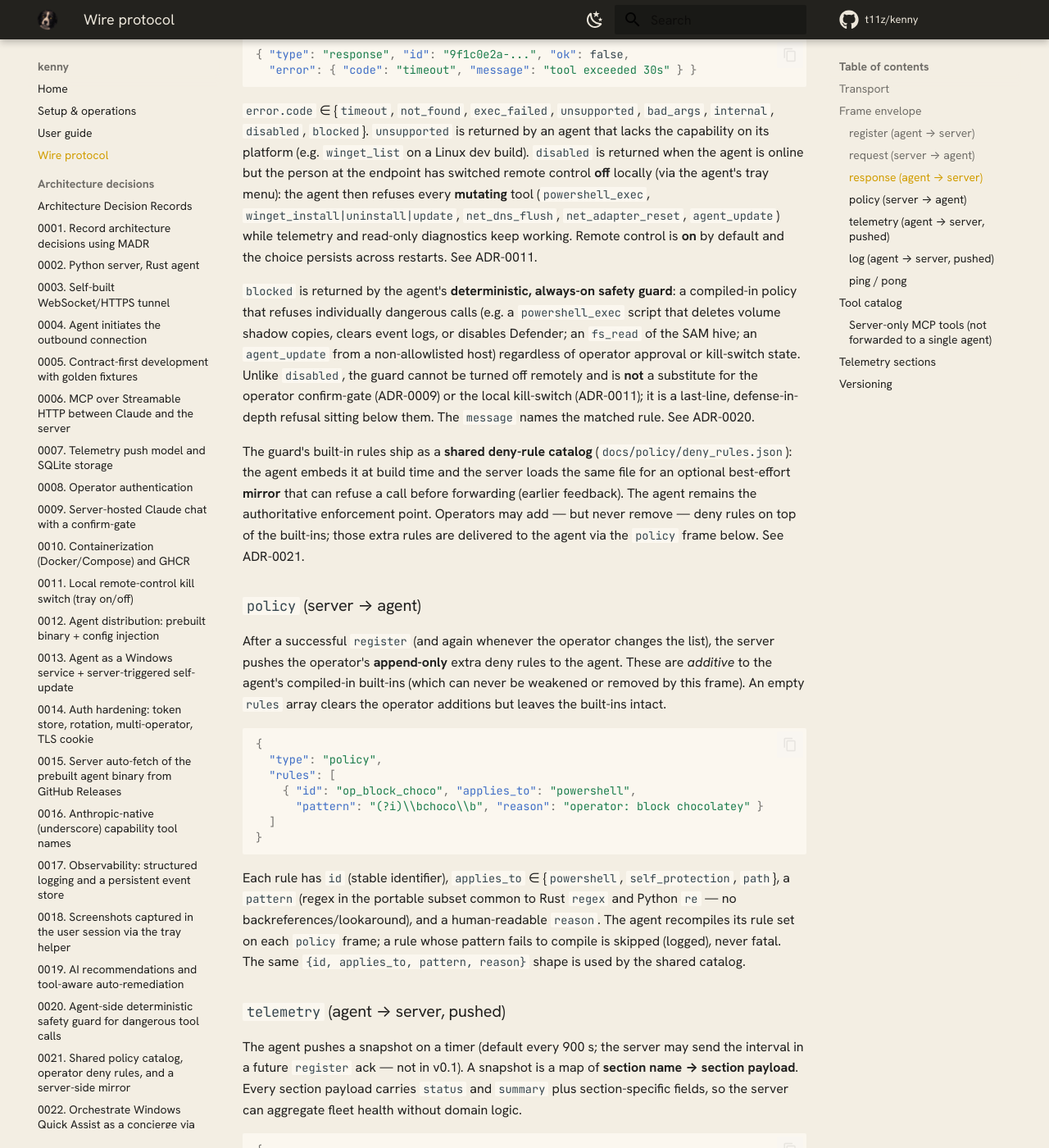
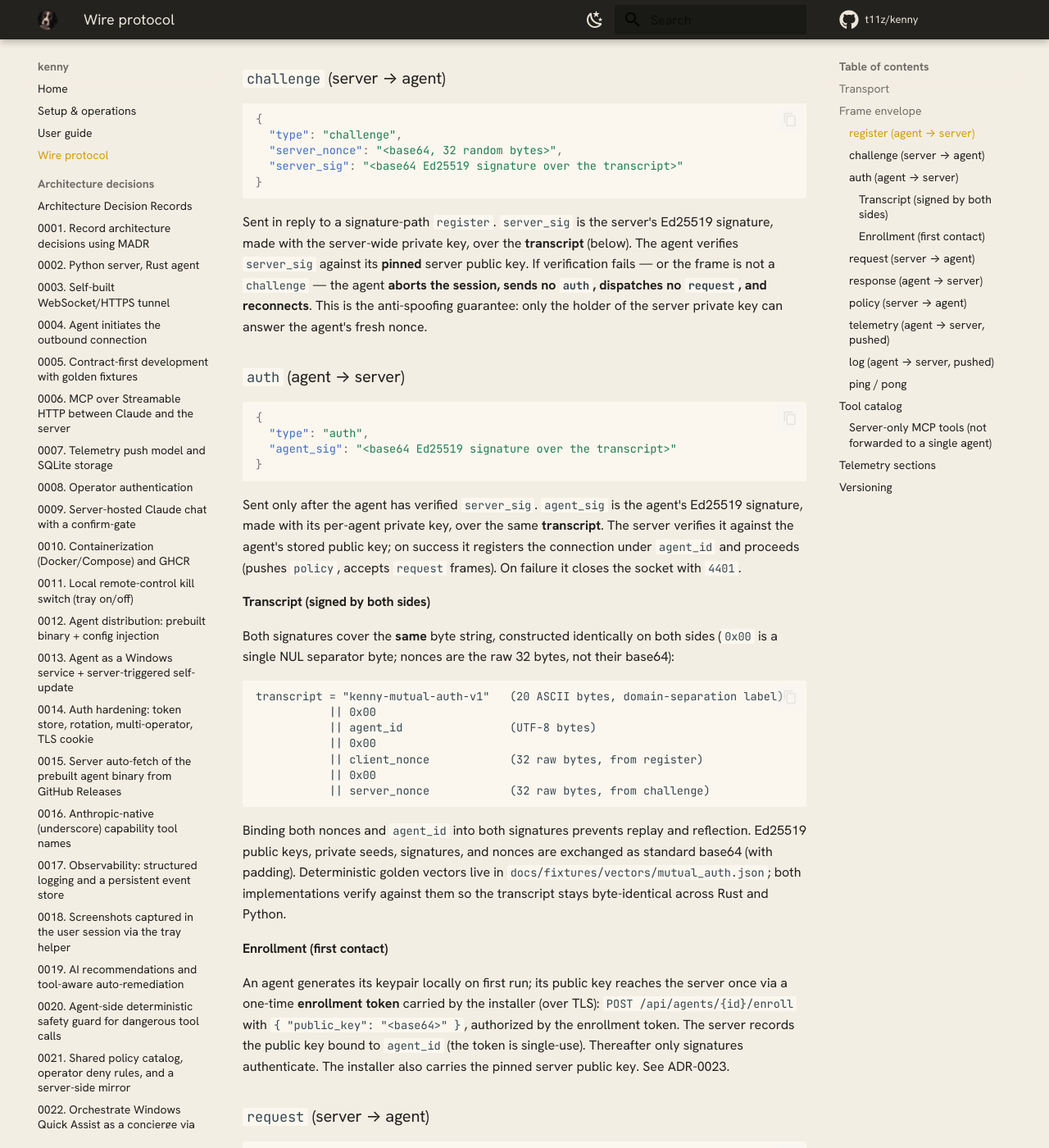
Before and after one commit to nullthrone/kenny, an MkDocs documentation site: the page built from docs/protocol.md, in a window 1280 px wide and 1400 px high, scrolled down 1993 px. Shown: the whole window at 82% size. Built offline with MkDocs 1.6.1 and Material for MkDocs 9.7.7, drawn with Linux system fonts in a browser that asks for light colours; comment, search, counter and statistics services are not loaded; some of the changed text lies outside the part shown.

Commit message:
docs: define v0.8 mutual agent⇄server auth contract (ADR-0023)
Add the wire-contract layer for mutual authentication on the agent⇄server
tunnel using per-agent Ed25519 signatures:

- protocol.md: new challenge/auth frames, register.protocol + client_nonce,
  optional legacy register.token, byte-exact transcript spec, enrollment flow,
  PROTOCOL_VERSION bump to 0.8.
- fixtures: challenge.json, auth.json, updated register.json, plus shared
  golden vectors (docs/fixtures/vectors/mutual_auth.json) so the Rust and
  Python implementations stay byte-identical.
- ADR-0023 recording the decision (app-layer Ed25519 over mTLS), with index.

Implementation of both sides follows in subsequent commits.

````diff
--- /dev/null
+++ b/docs/adr/0023-mutual-agent-auth-ed25519.md
@@ -0,0 +1,98 @@
+# 0023. Mutual agent⇄server authentication via per-agent Ed25519 signatures
+
+- Status: accepted
+- Date: 2026-06-06
+
+## Context and Problem Statement
+
+The agent⇄server tunnel was only half authenticated. The agent proved itself to the
+server with a per-agent bearer **token** (a symmetric shared secret, sent in the
+`register` frame), but the server proved itself to the agent with **nothing at the
+application layer** — only TLS, where the agent dials a `wss://` URL and trusts any
+CA-signed certificate for that hostname (ADR-0004). Anyone able to terminate or MITM
+that TLS (a rogue/compromised CA, a corporate SSL-inspection proxy, DNS/ARP hijacking
+on an untrusted home network) could impersonate the server and push `request` frames
+that execute MCP commands on the family PC. The token also offered no server identity
+and, being a bearer secret, leaks its full authority if captured.
+
+We want **true mutual authentication** with **per-agent asymmetric keys**: the agent
+must verify the server's identity and refuse commands from a spoofed server, and the
+server must verify each agent with a key unique to that agent (no shared fleet secret).
+ADR-0014 anticipated exactly this as the deferred, "composable" hardening step.
+
+## Considered Options
+
+- **App-layer mutual challenge-response with Ed25519 signatures**, layered over the
+  existing WSS tunnel.
+- **Mutual TLS (mTLS)**: per-agent client certificates plus a pinned server
+  certificate, identity handled at the transport layer.
+- **Server-generated agent keypair embedded in the installer** (instead of on-device
+  generation).
+- **Stay token-only** and rely on a network layer (Tailscale / Cloudflare Access) for
+  server identity.
+
+## Decision Outcome
+
+Chosen option: **app-layer mutual challenge-response with Ed25519**.
+
+A three-message handshake runs immediately after connect (`docs/protocol.md`):
+`register` (agent → server, carrying `protocol`, a fresh 32-byte `client_nonce`, and
+`meta`) → `challenge` (server → agent, a fresh `server_nonce` plus the server's
+signature) → `auth` (agent → server, the agent's signature). Both signatures cover one
+byte-exact transcript that binds a domain-separation label, `agent_id`, and **both**
+nonces, defeating replay and reflection:
+
+```
+transcript = "kenny-mutual-auth-v1" || 0x00 || agent_id || 0x00 || client_nonce || 0x00 || server_nonce
+```
+
+- **Keys:** each agent generates its own Ed25519 keypair on-device (the private key
+  never leaves the machine, persisted in an update-stable location so ADR-0013
+  self-update can't lose it). The server holds one server-wide Ed25519 keypair whose
+  public half is **pinned in the agent** at install time — this pin is what defeats
+  server spoofing. The server stores each agent's public key.
+- **Enrollment:** on first run the agent submits its public key once to
+  `POST /api/agents/{id}/enroll`, authorized by a one-time enrollment token carried by
+  the installer (reusing the existing mint path, ADR-0014). Thereafter only signatures
+  authenticate.
+- **Migration:** during rollout the server still accepts the legacy token path when
+  `KENNY_ALLOW_TOKEN_AUTH=1`; the signature path is selected whenever the agent sends
+  `protocol >= "0.8"` and a `client_nonce`. The token path is removed at cutover. This
+  reuses the grace-window mindset already in the token store so live agents are never
+  bricked.
+- **Bump:** `PROTOCOL_VERSION` → `0.8`; new `challenge`/`auth` frames and
+  `register.protocol`/`register.client_nonce`; `register.token` becomes optional.
+  Golden vectors in `docs/fixtures/vectors/mutual_auth.json` are verified by both Rust
+  and Python so the transcript stays byte-identical across the two implementations.
+
+### Consequences
+
+- Good, because the agent now cryptographically verifies the server and runs **no**
+  tool until the server's signature over the agent's fresh nonce verifies — a spoofed
+  server (even one that fully terminates TLS) cannot issue commands.
+- Good, because each agent has a unique key with no bearer secret on the wire; a
+  captured `register`/`auth` frame cannot be replayed (nonce-bound) and reveals no key.
+- Good, because it keeps ADR-0003/0004 intact (single outbound WSS, one port, dial a
+  known URL), is independent of where TLS terminates, and still composes underneath
+  Tailscale/Cloudflare for defense in depth.
+- Bad, because it adds a hand-rolled crypto handshake whose security rests on
+  byte-exact transcript construction across two languages (mitigated by shared golden
+  vectors and an anti-spoofing negative test on the agent) and on the one-time
+  enrollment token being strictly single-use and TLS-only.
+- Bad (rejected alternatives): **mTLS** is the textbook answer and arguably stronger,
+  but it pushes identity into the transport/reverse-proxy layer, needs a CA plus
+  per-agent certificate issuance/rotation/revocation, and complicates the
+  TLS-termination/Tailscale story — conflicting with ADR-0004's "dial a known URL"
+  simplicity. **Server-generated keypairs** would let the agent private key transit
+  the installer/download path. **Token-only + network layer** gives the agent no
+  server identity at all.
+
+## More Information
+
+- Contract: `docs/protocol.md` (§ Transport, `register`/`challenge`/`auth`, § Versioning
+  v0.8); fixtures `docs/fixtures/{register,challenge,auth}.json` and golden vectors
+  `docs/fixtures/vectors/mutual_auth.json`.
+- Implementation: server — `kenny-server/kenny_server/{keystore,protocol,registry,tunnel,distribution,main}.py`;
+  agent — `kenny-agent/src/{keys,protocol,config,tunnel}.rs`.
+- Builds on ADR-0014 (auth hardening, which deferred this) and ADR-0008 (operator auth,
+  unchanged); pairs with ADR-0003/0004 (tunnel and topology).
--- /dev/null
+++ b/docs/fixtures/auth.json
@@ -0,0 +1,4 @@
+{
+  "type": "auth",
+  "agent_sig": "5iTbtZdQ3wQExGPRrh+kyzshKcI4HuLCAqdDzYskYa64ZvJU4UZY1cdNqQDsQsrVd8F6KJVf3YMD+7CWlB84Dw=="
+}
--- /dev/null
+++ b/docs/fixtures/challenge.json
@@ -0,0 +1,5 @@
+{
+  "type": "challenge",
+  "server_nonce": "u7u7u7u7u7u7u7u7u7u7u7u7u7u7u7u7u7u7u7u7u7s=",
+  "server_sig": "M6kjWFScTEgqP9az4DEML9nlksyveDe+PhYP3mS1KNgYg/FyDR6aLUYcsYFQHkZtl9xK27s1cz1plYx6pWalCw=="
+}
--- a/docs/fixtures/register.json
+++ b/docs/fixtures/register.json
@@ -1,6 +1,7 @@
 {
   "type": "register",
   "agent_id": "example-pc",
-  "token": "dev-token-1",
+  "protocol": "0.8",
+  "client_nonce": "qqqqqqqqqqqqqqqqqqqqqqqqqqqqqqqqqqqqqqqqqqo=",
   "meta": { "hostname": "EXAMPLE-PC", "os": "windows", "version": "0.1.0" }
 }
--- a/docs/protocol.md
+++ b/docs/protocol.md
@@ -1,4 +1,4 @@
-# kenny Wire Protocol (v0.1)
+# kenny Wire Protocol (v0.8)
 
 > **Single source of truth.** This document and the JSON files in `docs/fixtures/`
 > define the contract between `kenny-server` (Python) and `kenny-agent` (Rust).
@@ -14,25 +14,37 @@
 - Claude talks to `kenny-server` over MCP (Streamable HTTP). That MCP layer is
   separate from this agent⇄server wire protocol; MCP tool calls are translated by
   the server into `request` frames on the tunnel.
-- Authentication is asymmetric and out of scope of this wire protocol except for the
-  agent's `register.token`: agents authenticate to the server with a per-agent token
-  (below); the **operator** authenticates to the server (MCP endpoint + web UI) with a
-  separate operator token (see ADR-0008). The server authenticates to the agent via TLS
-  (the agent dials a known `wss://` URL).
+- Authentication on this tunnel is **mutual** and per-agent, using Ed25519 signatures
+  layered over the (TLS) transport (ADR-0023). Each agent holds its own Ed25519 keypair
+  (private key never leaves the device); the server stores that agent's public key. The
+  server holds one server-wide Ed25519 keypair whose public half is **pinned in the
+  agent** at install time. Right after connect the two sides run a three-message
+  challenge-response (`register` → `challenge` → `auth`, below): the server proves its
+  identity to the agent (defeating server spoofing — an attacker who terminates/MITMs TLS
+  cannot push `request` frames because it cannot sign the agent's nonce), and the agent
+  proves its identity to the server. The **operator** authenticates to the server (MCP
+  endpoint + web UI) with a separate operator token (see ADR-0008), unrelated to this
+  handshake.
+- **Migration window:** during rollout a server may still accept the legacy per-agent
+  bearer `register.token` (symmetric) when `KENNY_ALLOW_TOKEN_AUTH=1`; the signature path
+  is selected whenever `register.protocol >= "0.8"` and `register.client_nonce` is present.
+  The token path is removed at cutover. See ADR-0023 and ADR-0014.
 
 ## Frame envelope
 
 Every frame has a `type` field. Known types:
 
-| type        | direction       | shape (see below)                         |
-|-------------|-----------------|-------------------------------------------|
-| `register`  | agent → server  | identifies the agent right after connect  |
-| `request`   | server → agent  | invoke one capability tool                |
-| `response`  | agent → server  | result/error for a `request` (by `id`)    |
-| `telemetry` | agent → server  | periodic pushed snapshot (no request)     |
-| `log`       | agent → server  | a forwarded structured log event          |
-| `ping`      | both            | heartbeat                                 |
-| `pong`      | both            | heartbeat reply                           |
+| type        | direction       | shape (see below)                          |
+|-------------|-----------------|--------------------------------------------|
+| `register`  | agent → server  | identifies the agent right after connect   |
+| `challenge` | server → agent  | server's signed nonce (mutual-auth step 2) |
+| `auth`      | agent → server  | agent's signature (mutual-auth step 3)     |
+| `request`   | server → agent  | invoke one capability tool                 |
+| `response`  | agent → server  | result/error for a `request` (by `id`)     |
+| `telemetry` | agent → server  | periodic pushed snapshot (no request)      |
+| `log`       | agent → server  | a forwarded structured log event           |
+| `ping`      | both            | heartbeat                                  |
+| `pong`      | both            | heartbeat reply                            |
 
 ### `register` (agent → server)
 
@@ -40,14 +52,84 @@ Every frame has a `type` field. Known types:
 {
   "type": "register",
   "agent_id": "example-pc",
-  "token": "<api-key>",
+  "protocol": "0.8",
+  "client_nonce": "<base64, 32 random bytes>",
   "meta": { "hostname": "EXAMPLE-PC", "os": "windows", "version": "0.1.0" }
 }
 ```
 
-`os` ∈ {`windows`, `linux`, `macos`}. The server authenticates `token` against its
-per-agent key store and registers the connection under `agent_id`. On failure the
-server closes the socket with a non-1000 code.
+`os` ∈ {`windows`, `linux`, `macos`}. `protocol` is the agent's `PROTOCOL_VERSION`;
+`client_nonce` is 32 fresh random bytes (base64) that the server must sign in the
+`challenge`. The server looks up `agent_id` and replies with a `challenge` (it never
+registers the connection until the agent's `auth` verifies).
+
+`token` (a per-agent bearer secret) is **optional and legacy**: it is only honoured
+during the migration window (`KENNY_ALLOW_TOKEN_AUTH=1`) and only when `protocol`/
+`client_nonce` are absent, in which case the server authenticates the token against its
+per-agent token store and registers immediately (no `challenge`/`auth`). On failure the
+server closes the socket with a non-1000 code (`4401`).
+
+### `challenge` (server → agent)
+
+```json
+{
+  "type": "challenge",
+  "server_nonce": "<base64, 32 random bytes>",
+  "server_sig": "<base64 Ed25519 signature over the transcript>"
+}
+```
+
+Sent in reply to a signature-path `register`. `server_sig` is the server's Ed25519
+signature, made with the server-wide private key, over the **transcript** (below). The
+agent verifies `server_sig` against its **pinned** server public key. If verification
+fails — or the frame is not a `challenge` — the agent **aborts the session, sends no
+`auth`, dispatches no `request`, and reconnects**. This is the anti-spoofing guarantee:
+only the holder of the server private key can answer the agent's fresh nonce.
+
+### `auth` (agent → server)
+
+```json
+{
+  "type": "auth",
+  "agent_sig": "<base64 Ed25519 signature over the transcript>"
+}
+```
+
+Sent only after the agent has verified `server_sig`. `agent_sig` is the agent's Ed25519
+signature, made with its per-agent private key, over the same **transcript**. The server
+verifies it against the agent's stored public key; on success it registers the connection
+under `agent_id` and proceeds (pushes `policy`, accepts `request` frames). On failure it
+closes the socket with `4401`.
+
+#### Transcript (signed by both sides)
+
+Both signatures cover the **same** byte string, constructed identically on both sides
+(`0x00` is a single NUL separator byte; nonces are the raw 32 bytes, not their base64):
+
+```
+transcript = "kenny-mutual-auth-v1"   (20 ASCII bytes, domain-separation label)
+           || 0x00
+           || agent_id                (UTF-8 bytes)
+           || 0x00
+           || client_nonce            (32 raw bytes, from register)
+           || 0x00
+           || server_nonce            (32 raw bytes, from challenge)
+```
+
+Binding both nonces and `agent_id` into both signatures prevents replay and reflection.
+Ed25519 public keys, private seeds, signatures, and nonces are exchanged as standard
+base64 (with padding). Deterministic golden vectors live in
+`docs/fixtures/vectors/mutual_auth.json`; both implementations verify against them so the
+transcript stays byte-identical across Rust and Python.
+
+#### Enrollment (first contact)
+
+An agent generates its keypair locally on first run; its public key reaches the server
+once via a one-time **enrollment token** carried by the installer (over TLS):
+`POST /api/agents/{id}/enroll` with `{ "public_key": "<base64>" }`, authorized by the
+enrollment token. The server records the public key bound to `agent_id` (the token is
+single-use). Thereafter only signatures authenticate. The installer also carries the
+pinned server public key. See ADR-0023.
 
 ### `request` (server → agent)
 
@@ -295,10 +377,14 @@ for fleet aggregation. These thresholds are illustrative of the data-driven rule
 
 ## Versioning
 
-`PROTOCOL_VERSION = "0.7"`. Both implementations expose this constant and include it
-nowhere on the wire yet (reserved for a future `register.meta.protocol`). Bump on any
-breaking change to a frame or tool schema.
+`PROTOCOL_VERSION = "0.8"`. Both implementations expose this constant; from v0.8 the
+agent puts it on the wire in `register.protocol` to select the mutual-auth handshake.
+Bump on any breaking change to a frame or tool schema.
 
+- `0.8` — mutual agent⇄server authentication via per-agent Ed25519 signatures: added the
+  `challenge` (server → agent) and `auth` (agent → server) frames and the
+  `register.protocol` / `register.client_nonce` fields; `register.token` becomes optional
+  (legacy, migration-window only). Breaking handshake change. See ADR-0023.
 - `0.7` — added the `remotehelp_status`, `remotehelp_start`, and `remotehelp_stop` tools
   (orchestrate Windows Quick Assist as a remote-help concierge); additive tools, no frame
   changes. See ADR-0022.
````
Also changed, not shown: docs/adr/README.md (+1 -0 lines), docs/fixtures/vectors/mutual_auth.json (added, +22 -0 lines).
